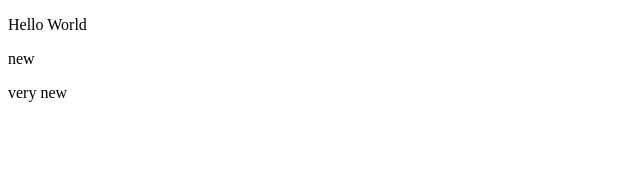
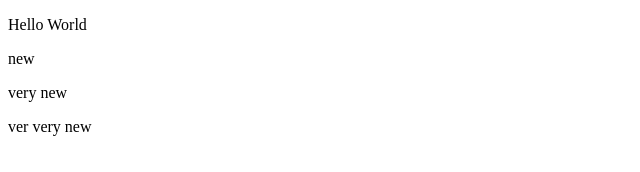
Before and after one commit to niki2012/hello-world, a plain HTML site: page index.html in a window 1280 px wide. Shown: the full height of the page, 0-640 px from the left. Drawn offline with Linux system fonts and the light colour scheme.

Commit message:
another one

```diff
--- a/index.html
+++ b/index.html
@@ -5,5 +5,6 @@
         <p>Hello World</p>
         <p>new</p>
         <p>very new</p>
+        <p>ver very new</p>
     </body>
 </html>
```
